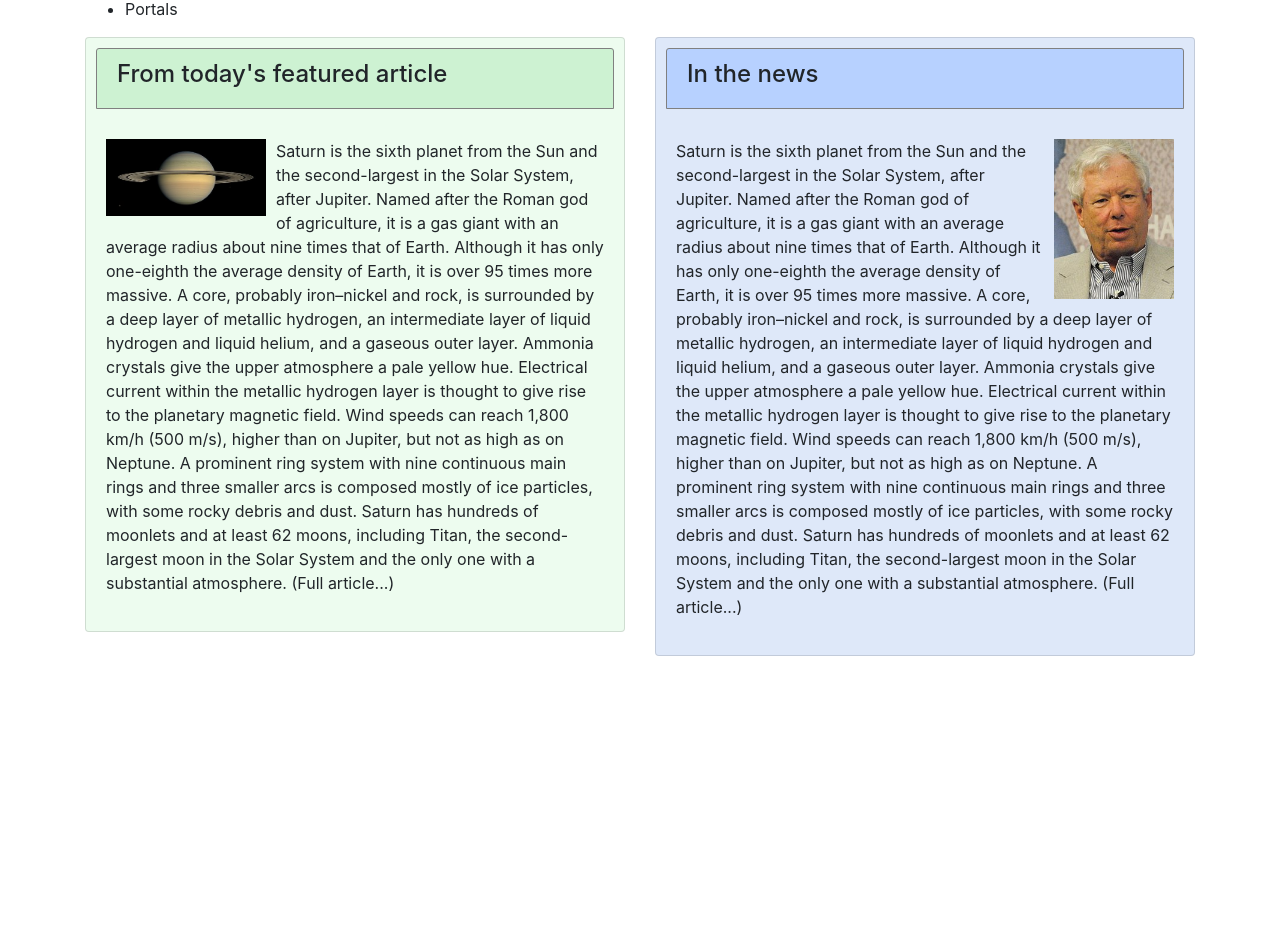
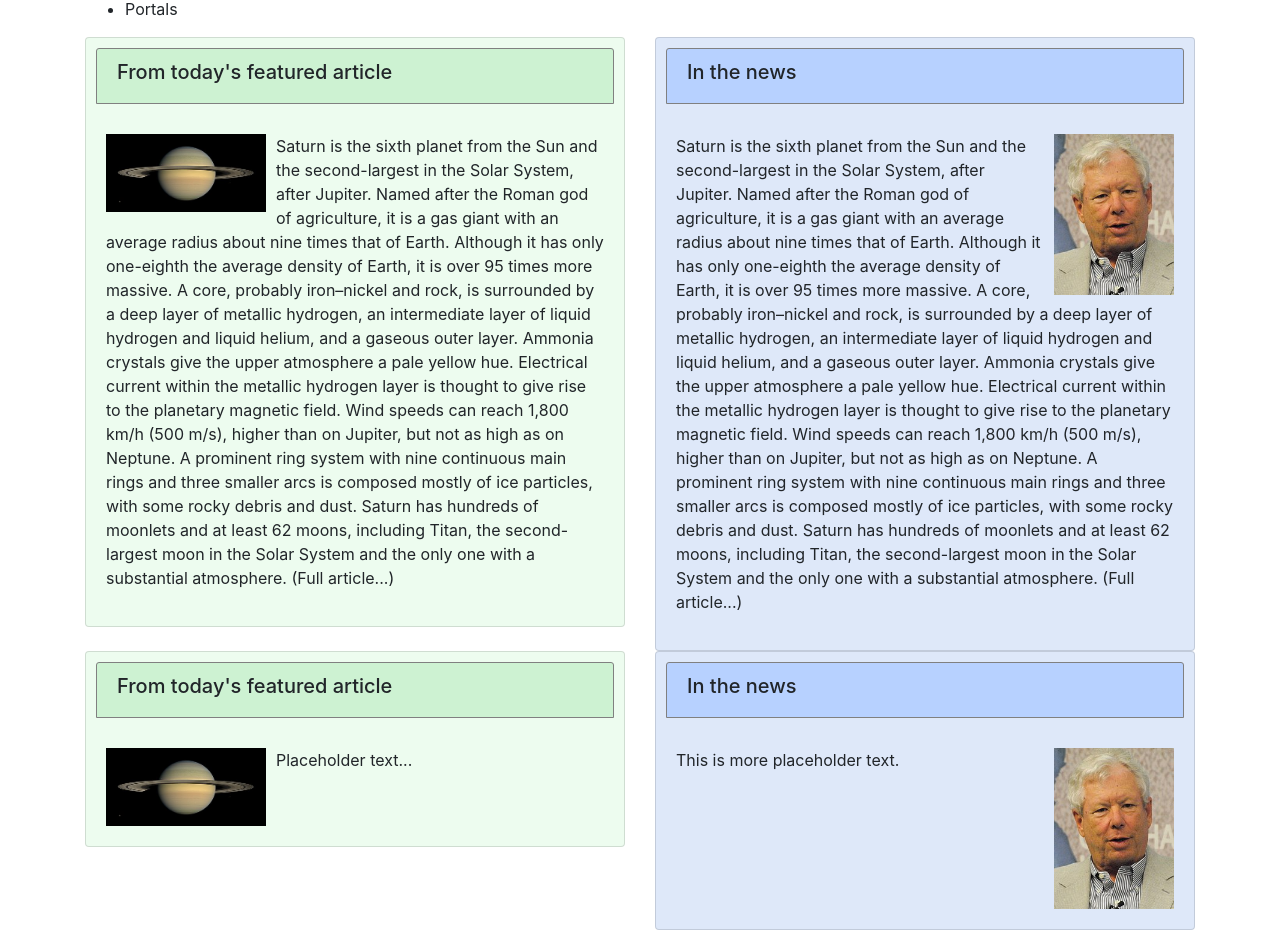
Before and after one commit to lenjha/wikipedia, a plain HTML site: page index.html in a window 1280 px wide. Shown: the part 309-1241 px from the top of the page. Before the commit the page ends 966 px from the top, so only its background shows below. Drawn offline with Linux system fonts and the light colour scheme.

Commit message:
Add cards to index.html.

```diff
--- a/index.html
+++ b/index.html
@@ -8,7 +8,7 @@
   </head>
 
   <body>
-    <!-- <div class="sidebar">
+    <div class="sidebar">
       <div class="logo">
         <img src="images/logo.jpg">
       </div>
@@ -21,7 +21,7 @@
         <a href="#">Donate to Wikipedia</a>
         <a href="#">Wikipedia store</a>
       </div>
-    </div> -->
+    </div>
     <div class="container">
       <div class="row">
         <div class="welcome col-md-12">
@@ -47,7 +47,7 @@
         <div class="col-md-6">
           <div class="card card-green">
             <div class="card-header">
-              <h4>From today's featured article</h4>
+              <h5>From today's featured article</h5>
             </div>
             <div class="card-body">
               <img class="greenimage" src="images/saturn.jpg" alt="The moon" width="160px">
@@ -58,11 +58,35 @@
         <div class="col-md-6">
           <div class="card card-blue">
             <div class="card-header">
-              <h4>In the news</h4>
+              <h5>In the news</h5>
             </div>
             <div class="card-body">
               <img class="blueimage" src="images/richardthaler.jpg" alt="Richard Thaler" width="120px">
               <p>Saturn is the sixth planet from the Sun and the second-largest in the Solar System, after Jupiter. Named after the Roman god of agriculture, it is a gas giant with an average radius about nine times that of Earth. Although it has only one-eighth the average density of Earth, it is over 95 times more massive. A core, probably iron–nickel and rock, is surrounded by a deep layer of metallic hydrogen, an intermediate layer of liquid hydrogen and liquid helium, and a gaseous outer layer. Ammonia crystals give the upper atmosphere a pale yellow hue. Electrical current within the metallic hydrogen layer is thought to give rise to the planetary magnetic field. Wind speeds can reach 1,800 km/h (500 m/s), higher than on Jupiter, but not as high as on Neptune. A prominent ring system with nine continuous main rings and three smaller arcs is composed mostly of ice particles, with some rocky debris and dust. Saturn has hundreds of moonlets and at least 62 moons, including Titan, the second-largest moon in the Solar System and the only one with a substantial atmosphere. (Full article...)</p>
+            </div>
+          </div>
+        </div>
+      </div>
+      <div class="row">
+        <div class="col-md-6">
+          <div class="card card-green">
+            <div class="card-header">
+              <h5>From today's featured article</h5>
+            </div>
+            <div class="card-body">
+              <img class="greenimage" src="images/saturn.jpg" alt="The moon" width="160px">
+              <p>Placeholder text...</p>
+            </div>
+          </div>
+        </div>
+        <div class="col-md-6">
+          <div class="card card-blue">
+            <div class="card-header">
+              <h5>In the news</h5>
+            </div>
+            <div class="card-body">
+              <img class="blueimage" src="images/richardthaler.jpg" alt="Richard Thaler" width="120px">
+              <p>This is more placeholder text.</p>
             </div>
           </div>
         </div>
@@ -75,5 +99,13 @@
         </div>
       </div>
     </div>
+
+
+    <div class="container">
+      <div class="row">
+        <div class="col-md-6">
+        </div>
+      </div>
+    </div>
   </body>
 </html>
```
